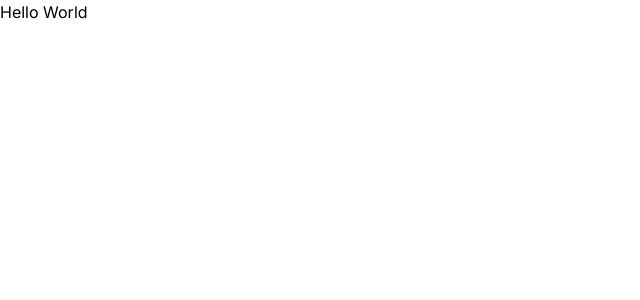
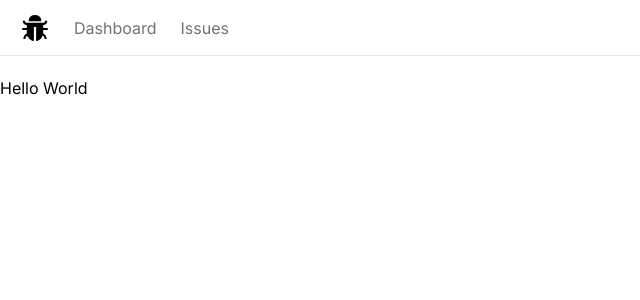
Before and after one commit to devopsnormad/issue-trackr, a Next.js app: page / in a window 1280 px wide. Shown: the top 300 px of the page, without its empty margins (0-640 px from the left). Built offline with nearby package versions, Linux system fonts and the light colour scheme.

Commit message:
Navbar Build

```diff
--- /dev/null
+++ b/app/Navbar.tsx
@@ -0,0 +1,22 @@
+import React from 'react'
+import Link from 'next/link'
+import { AiFillBug } from "react-icons/ai";
+
+const Navbar = () => {
+  const links = [
+    {label: 'Dashboard', href: "/"},
+    {label:'Issues', href:"/issues"},
+  ]
+  return (
+    <nav className="flex space-x-6 border-b mb-5 px-5 h-14 items-center">
+        <Link href="/"><AiFillBug className="text-3xl"/> </Link>
+        <ul className="flex space-x-6">
+            {links.map(link =><Link key={link.href} className="text-zinc-500 hover:text-zinc-800 transition-colors"
+            href={link.href}>{link.label}</Link> )}
+
+        </ul>
+    </nav>
+  )
+}
+
+export default Navbar
--- a/app/layout.tsx
+++ b/app/layout.tsx
@@ -1,6 +1,7 @@
 import './globals.css'
 import type { Metadata } from 'next'
 import { Inter } from 'next/font/google'
+import Navbar from './Navbar'
 
 const inter = Inter({ subsets: ['latin'] })
 
@@ -16,7 +17,12 @@
 }) {
   return (
     <html lang="en">
-      <body className={inter.className}>{children}</body>
+      <body className={inter.className}>
+        <Navbar/>
+        <main>
+          {children}
+        </main>
+        </body>
     </html>
   )
 }
--- a/package.json
+++ b/package.json
@@ -19,6 +19,7 @@
     "postcss": "8.4.38",
     "react": "18.2.0",
     "react-dom": "18.2.0",
+    "react-icons": "^4.11.0",
     "tailwindcss": "3.4.3",
     "typescript": "5.4.5"
   }
```
Also changed, not shown: 1 other file (tests, documents, lock files or other folders).
